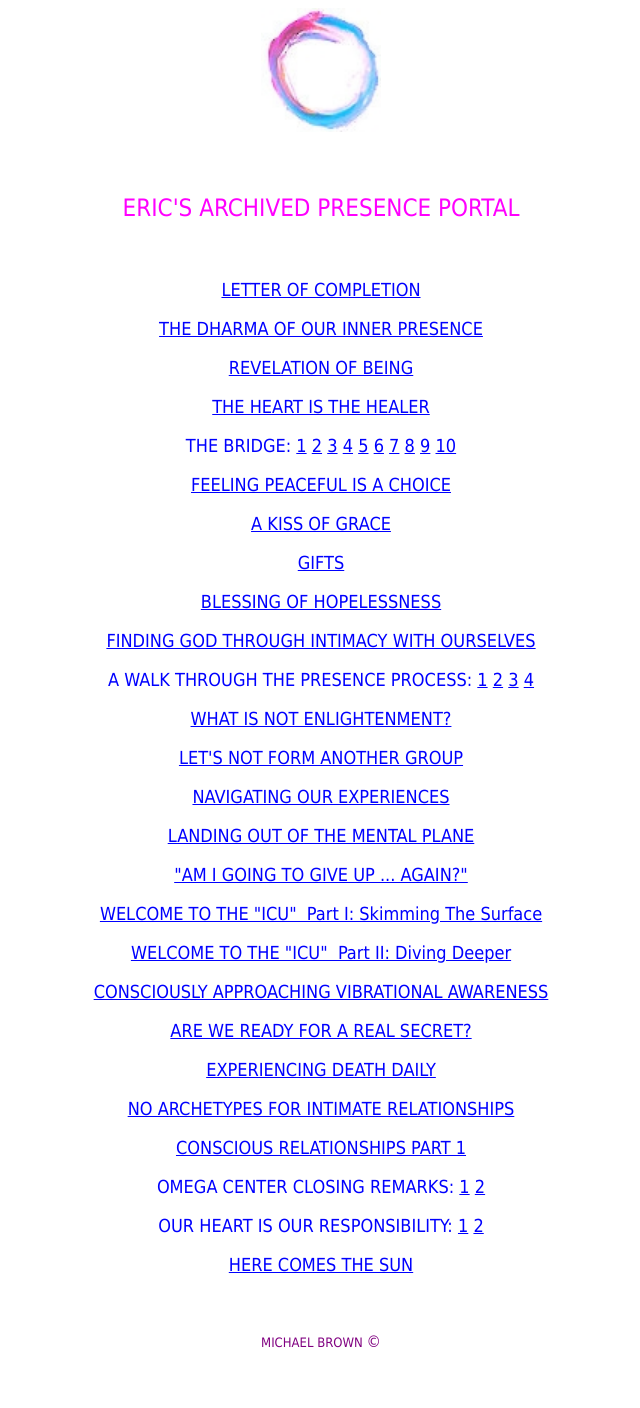
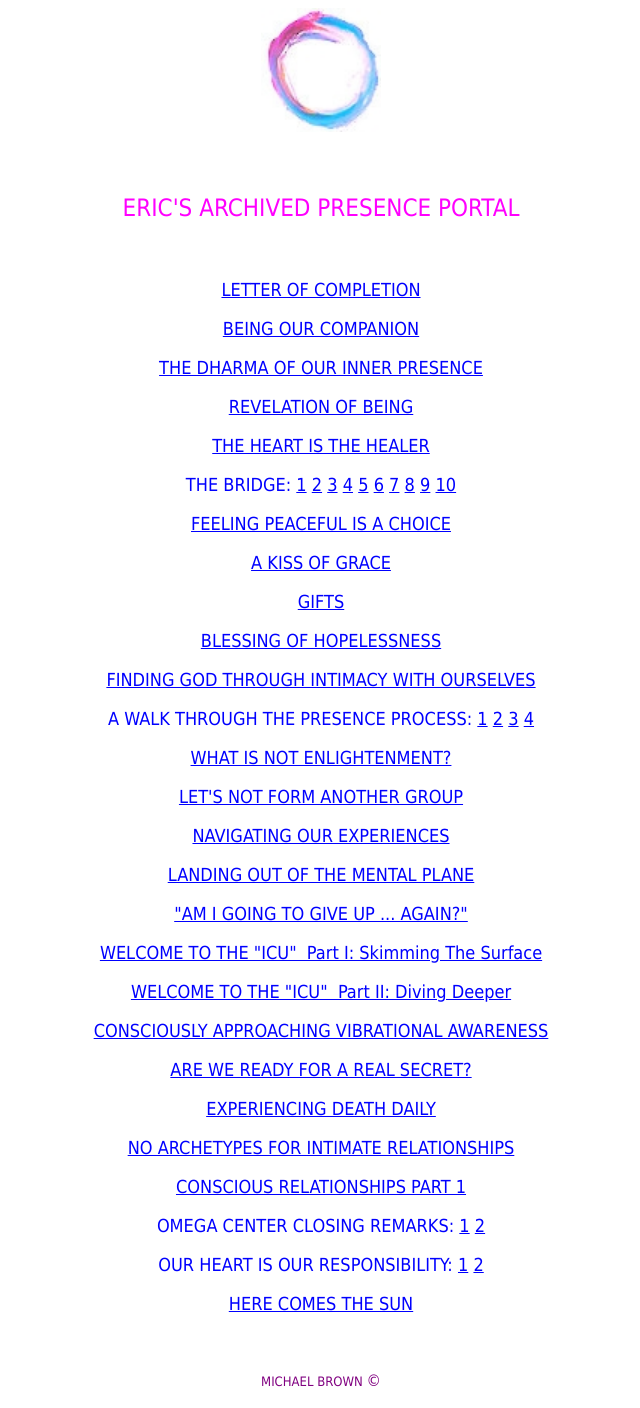
Before and after one commit to eblincow/homepage, a Django app: template blinc/blinc/templates/pp/index.html in a window 1280 px wide. Shown: the whole page, without its empty margins (319-959 px from the left). Before the commit the page ends 1348 px from the top, so only its background shows below. Run offline with Django 3.2, Linux system fonts and the light colour scheme; the template is opened without the code that fills it, so the values that code supplies are empty.

Commit message:
Added BOC

```diff
--- a/blinc/blinc/templates/pp/index.html
+++ b/blinc/blinc/templates/pp/index.html
@@ -40,6 +40,11 @@
 <p>
     <a href="{% static 'pp/letter_of_completion.html' %}">LETTER OF COMPLETION</a>
 </p>
+
+<p>
+    <a href="{% static 'pp/being_our_companion.pdf' %}">BEING OUR COMPANION</a>
+</p>
+
 
 <p><a href="{% static 'pp/dharma_of_inner_presence.mp3' %}">THE
     DHARMA OF OUR INNER PRESENCE</a></p>
```
